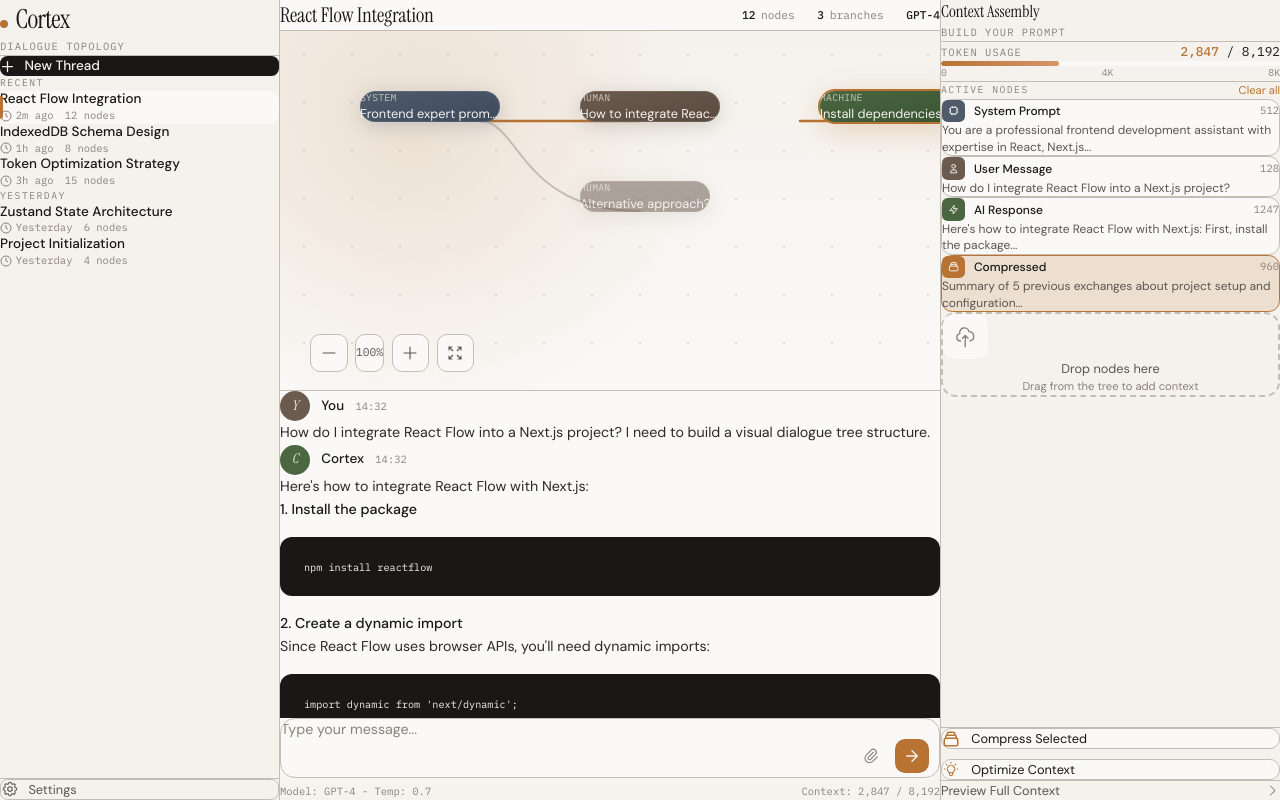
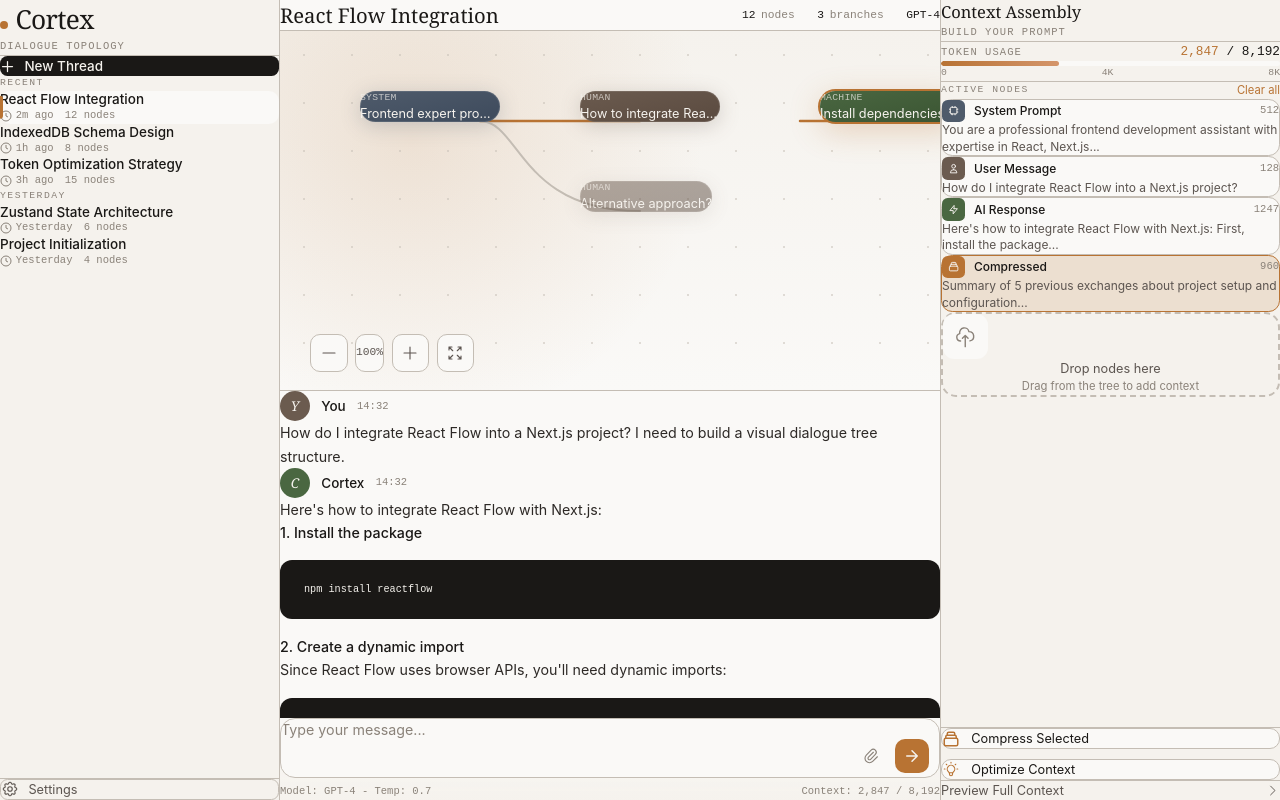
Before and after one commit to yxp934/Prompt-Tree, a Next.js app in the folder ai-chat-client/: page / in a window 1280 px wide. Built offline with nearby package versions, Linux system fonts and the light colour scheme.

Commit message:
fix: build with webpack and avoid google font fetch

```diff
--- a/ai-chat-client/package.json
+++ b/ai-chat-client/package.json
@@ -4,7 +4,7 @@
   "private": true,
   "scripts": {
     "dev": "next dev",
-    "build": "next build",
+    "build": "next build --webpack",
     "start": "next start",
     "test": "vitest",
     "test:run": "vitest run",
--- a/ai-chat-client/src/app/layout.tsx
+++ b/ai-chat-client/src/app/layout.tsx
@@ -1,29 +1,5 @@
 import type { Metadata } from "next";
-import { Instrument_Serif, DM_Sans, IBM_Plex_Mono } from "next/font/google";
 import "./globals.css";
-
-// 配置字体
-const instrumentSerif = Instrument_Serif({
-  weight: "400",
-  subsets: ["latin"],
-  style: ["normal", "italic"],
-  variable: "--font-instrument-serif",
-  display: "swap",
-});
-
-const dmSans = DM_Sans({
-  subsets: ["latin"],
-  weight: ["300", "400", "500"],
-  variable: "--font-dm-sans",
-  display: "swap",
-});
-
-const ibmPlexMono = IBM_Plex_Mono({
-  subsets: ["latin"],
-  weight: ["400", "500"],
-  variable: "--font-ibm-plex-mono",
-  display: "swap",
-});
 
 // 元数据配置
 export const metadata: Metadata = {
@@ -41,18 +17,7 @@
 }>) {
   return (
     <html lang="zh-CN">
-      <body
-        className={`${instrumentSerif.variable} ${dmSans.variable} ${ibmPlexMono.variable} antialiased`}
-        style={{
-          // 覆盖 CSS 变量以使用 Next.js 字体
-          // @ts-expect-error CSS custom properties
-          "--font-display": "var(--font-instrument-serif), Georgia, serif",
-          "--font-body": "var(--font-dm-sans), -apple-system, sans-serif",
-          "--font-mono": "var(--font-ibm-plex-mono), monospace",
-        }}
-      >
-        {children}
-      </body>
+      <body className="antialiased">{children}</body>
     </html>
   );
 }
```
